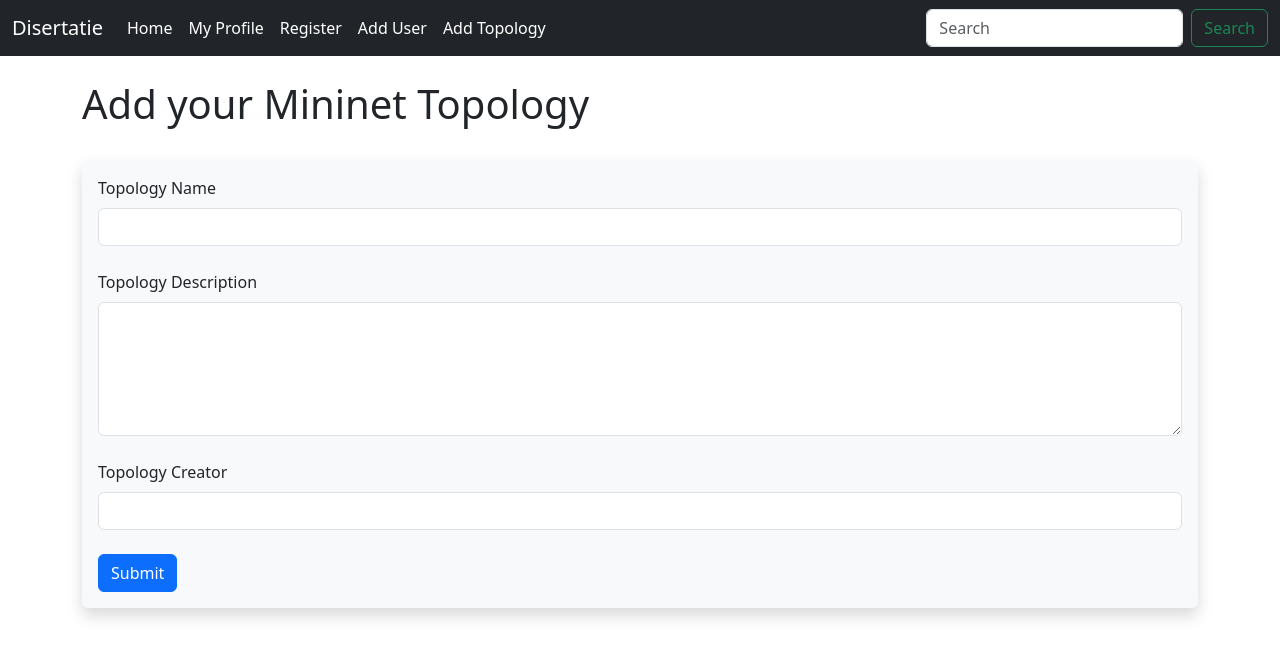
After one commit to razvanalex30/disertatie, a Flask app: page /add_topology in a window 1280 px wide. The commit adds this page. Shown: the top 658 px of the page. Run offline with Flask 3, Linux system fonts and the light colour scheme.

Commit message:
added topology form

```diff
--- a/main.py
+++ b/main.py
@@ -6,6 +6,7 @@ from flask_sqlalchemy import SQLAlchemy
 from flask_migrate import Migrate
 from datetime import datetime
 from werkzeug.security import generate_password_hash, check_password_hash
+from wtforms.widgets import TextArea
 
 
 app = Flask(__name__)
@@ -19,9 +20,47 @@ app.config['SECRET_KEY'] = "pass"
 db = SQLAlchemy(app)
 migrate = Migrate(app, db)
 
+# Create Topology Model
+class Topologies(db.Model):
+    id = db.Column(db.Integer, primary_key=True)
+    topology_name = db.Column(db.String(255))
+    topology_description = db.Column(db.Text)
+    topology_creator = db.Column(db.String(255))
+    date_created = db.Column(db.DateTime, default=datetime.utcnow)
+
+# Create a Topology Form
+
+class TopologyForm(FlaskForm):
+    topology_name = StringField("Topology Name", validators=[DataRequired()])
+    topology_description = StringField("Topology Description", validators=[DataRequired()], widget=TextArea())
+    topology_creator = StringField("Topology Creator", validators=[DataRequired()])
+    submit = SubmitField("Submit")
+
+@app.route("/add_topology", methods=["GET","POST"])
+def add_topology():
+    form = TopologyForm()
+
+    if form.validate_on_submit():
+        post = Topologies(topology_name=form.topology_name.data, topology_description=form.topology_description.data, topology_creator=form.topology_creator.data)
+        # Clear the form
+        form.topology_name.data = ''
+        form.topology_description.data = ''
+        form.topology_creator.data = ''
+
+        # Add topology to database
+        db.session.add(post)
+        db.session.commit()
+
+        # Return message
+        flash("Topology submitted successfully!")
+
+    return render_template("add_topology.html", form=form)
 
 
-# Create Model
+
+
+
+# Create Users Model
 class Users(db.Model):
     id = db.Column(db.Integer, primary_key=True)
     full_name = db.Column(db.String(200), nullable=False)
--- /dev/null
+++ b/templates/add_topology.html
@@ -0,0 +1,47 @@
+{% extends 'base.html' %}
+
+{% block content %}
+
+{% for message in get_flashed_messages() %}
+        <div class="alert alert-warning alert-dismissible fade show" role="alert">
+            {{ message }}
+      <button type="button" class="btn-close" data-bs-dismiss="alert" aria-label="Close"></button>
+    </div>
+
+
+{% endfor %}
+
+
+ <h1>Add your Mininet Topology</h1>
+    <br/>
+
+    <div class="shadow p-3 mb-5 bg-body-tertiary rounded">
+
+
+    <form method="POST">
+        {{ form.hidden_tag() }}
+
+        {{ form.topology_name.label(class="form-label") }}
+
+        {{ form.topology_name(class="form-control") }}
+        <br/>
+
+        {{ form.topology_description.label(class="form-label") }}
+
+        {{ form.topology_description(class="form-control", rows="5") }}
+        <br/>
+
+        {{ form.topology_creator.label(class="form-label") }}
+
+        {{ form.topology_creator(class="form-control") }}
+        <br/>
+
+        {{ form.submit(class="btn btn-primary") }}
+
+    </form>
+</div>
+ <br/> <br/> <br/>
+
+
+
+{% endblock %}
--- a/templates/navbar.html
+++ b/templates/navbar.html
@@ -18,6 +18,9 @@
         <li class="nav-item">
           <a class="nav-link active" aria-current="page" href="{{url_for('add_user')}}">Add User</a>
         </li>
+        <li class="nav-item">
+          <a class="nav-link active" aria-current="page" href="{{url_for('add_topology')}}">Add Topology</a>
+        </li>
       </ul>
       <form class="d-flex" role="search">
         <input class="form-control me-2" type="search" placeholder="Search" aria-label="Search">
```
Also changed, not shown: migrations/versions/581843c73d29_added_topologies_model.py (added, +35 -0 lines).
